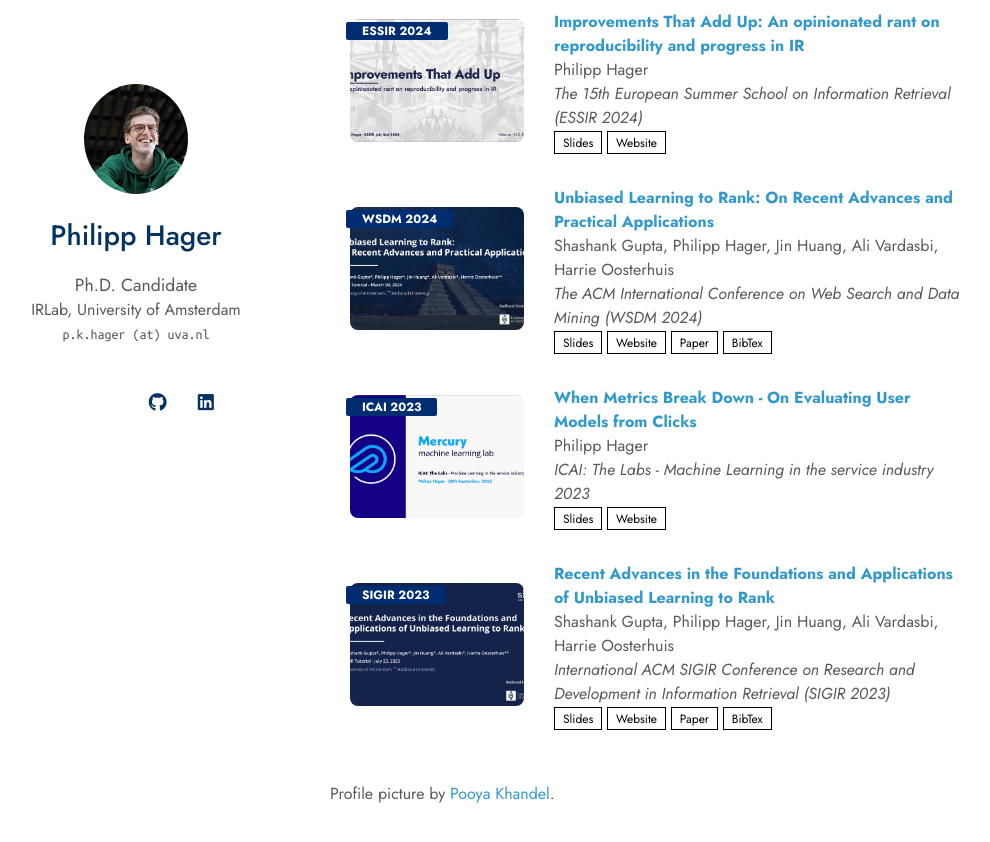
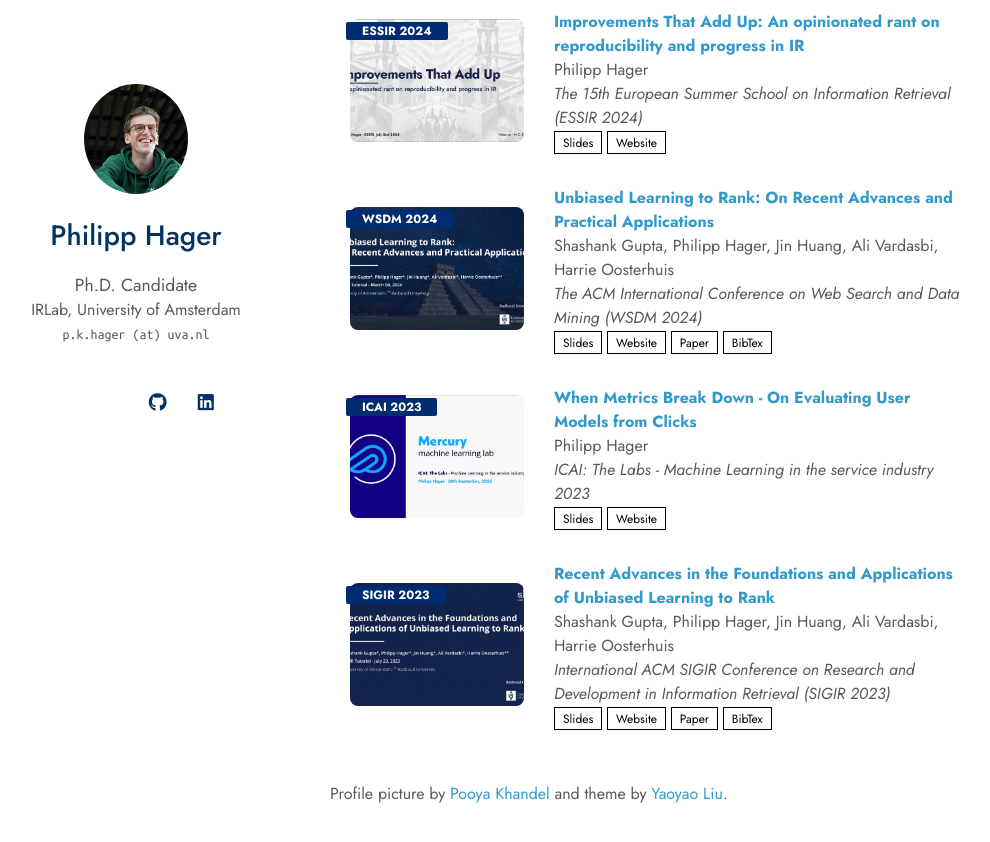
Before and after one commit to philipphager/philipphager.github.io, a Jekyll site: the page built from index.md, in a window 1280 px wide and 900 px high, scrolled down 1139 px. Shown: the top 842 px of the window, without its empty margins (140-1130 px from the left). Built offline with Jekyll 4.4.1, drawn with Linux system fonts in a browser that asks for light colours; nearby versions of some CDN libraries; a style sheet for code colours, icons or effects is not loaded; our own code applies the rules of GitHub Pages for plain Markdown files.

Commit message:
Update index.md

```diff
--- a/index.md
+++ b/index.md
@@ -18,4 +18,4 @@ Unbiased learning-to-rank, click modeling, off-policy learning, offline evaluati
 
 <!-- {% include_relative _includes/services.md %} -->
 
-Profile picture by [Pooya Khandel](https://www.pooyakhandel.com/).
+Profile picture by [Pooya Khandel](https://www.pooyakhandel.com/) and theme by [Yaoyao Liu](https://github.com/yaoyao-liu/minimal-light?tab=readme-ov-file).
```
